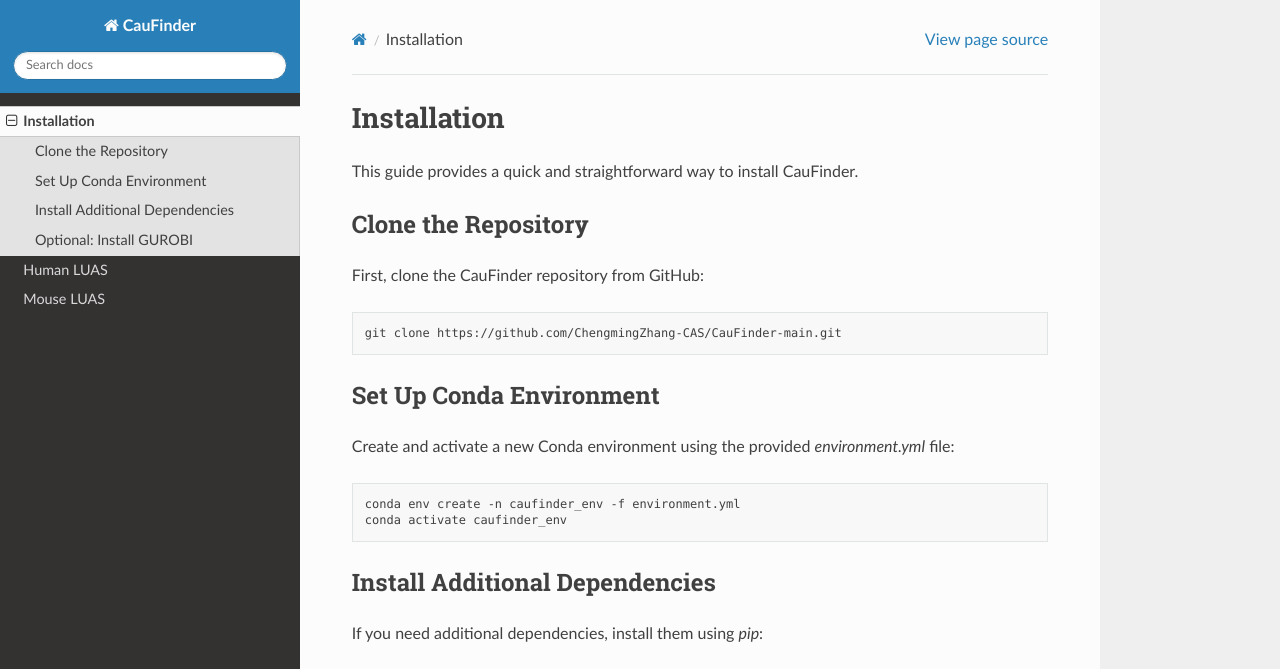
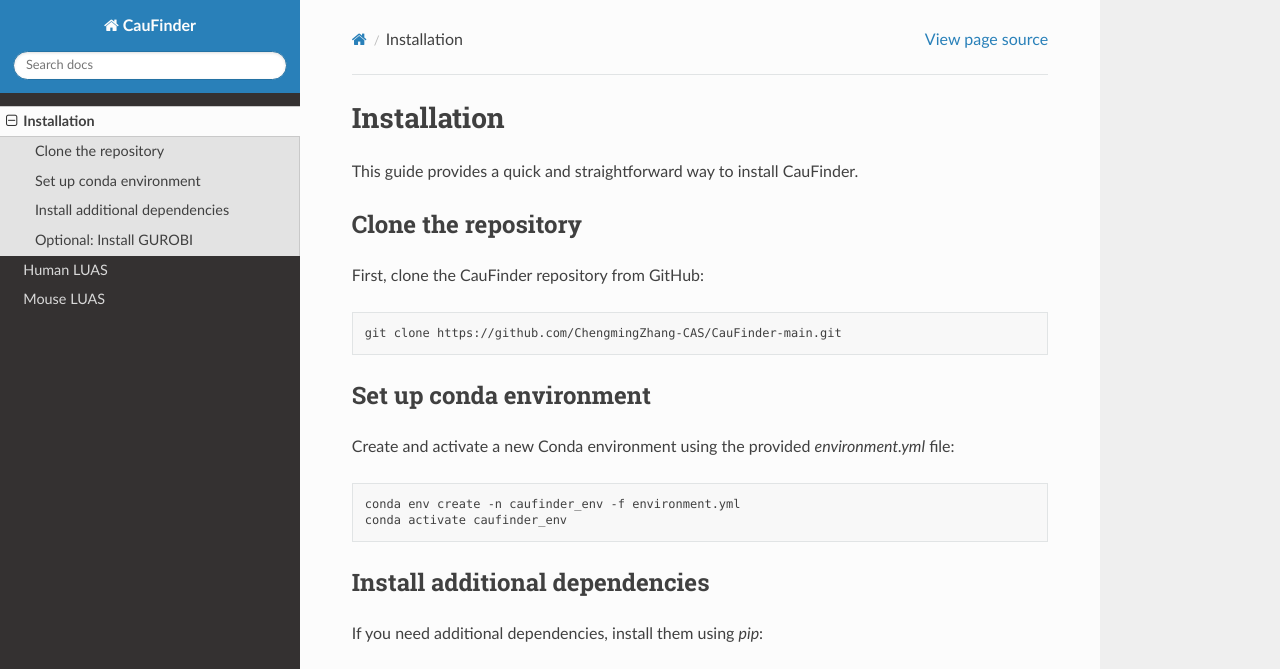
Before and after one commit to ChengmingZhang-CAS/CauFinder_Tutorials, a Sphinx documentation site: the page built from source/installation.rst, in a window 1280 px wide and 1217 px high. Shown: the top 669 px of the window. Built offline with Sphinx 7.4.7 and the Read the Docs theme 2.0.0, drawn with Linux system fonts in a browser that asks for light colours; pages that are not in the unit, such as notebooks, are missing from menus.

Commit message:
Updated documentation

```diff
--- a/source/installation.rst
+++ b/source/installation.rst
@@ -3,7 +3,7 @@
 
 This guide provides a quick and straightforward way to install CauFinder.
 
-Clone the Repository
+Clone the repository
 --------------------
 
 First, clone the CauFinder repository from GitHub:
@@ -12,7 +12,7 @@
 
    git clone https://github.com/ChengmingZhang-CAS/CauFinder-main.git
 
-Set Up Conda Environment
+Set up conda environment
 ------------------------
 
 Create and activate a new Conda environment using the provided `environment.yml` file:
@@ -22,7 +22,7 @@
    conda env create -n caufinder_env -f environment.yml
    conda activate caufinder_env
 
-Install Additional Dependencies
+Install additional dependencies
 -------------------------------
 
 If you need additional dependencies, install them using `pip`:
```
